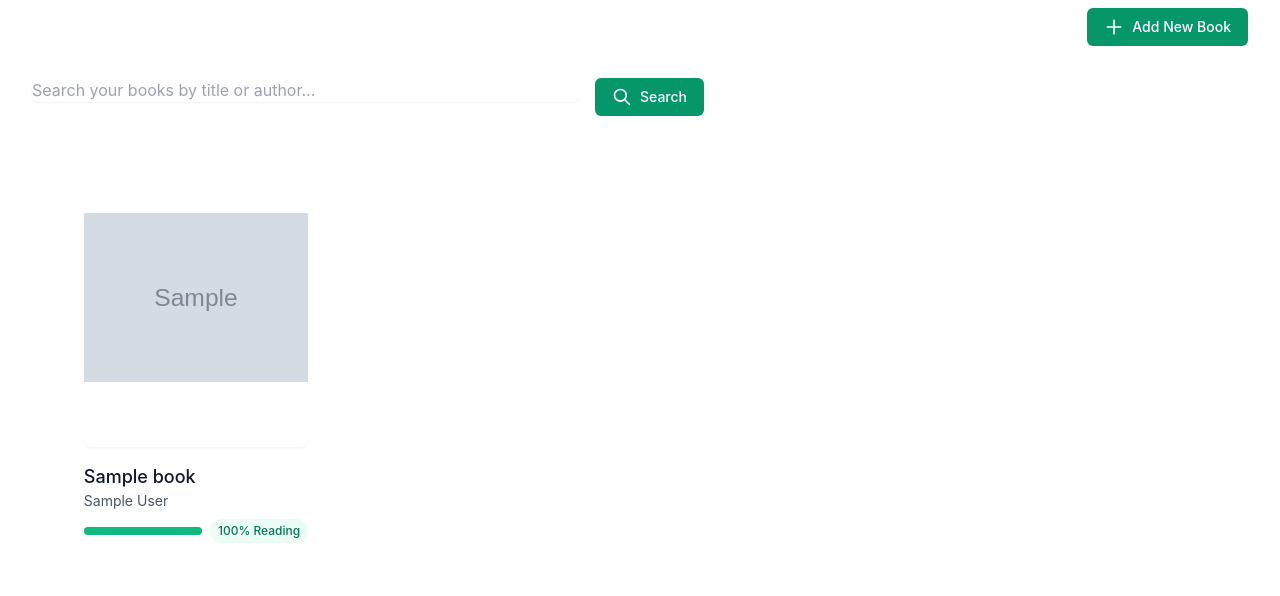
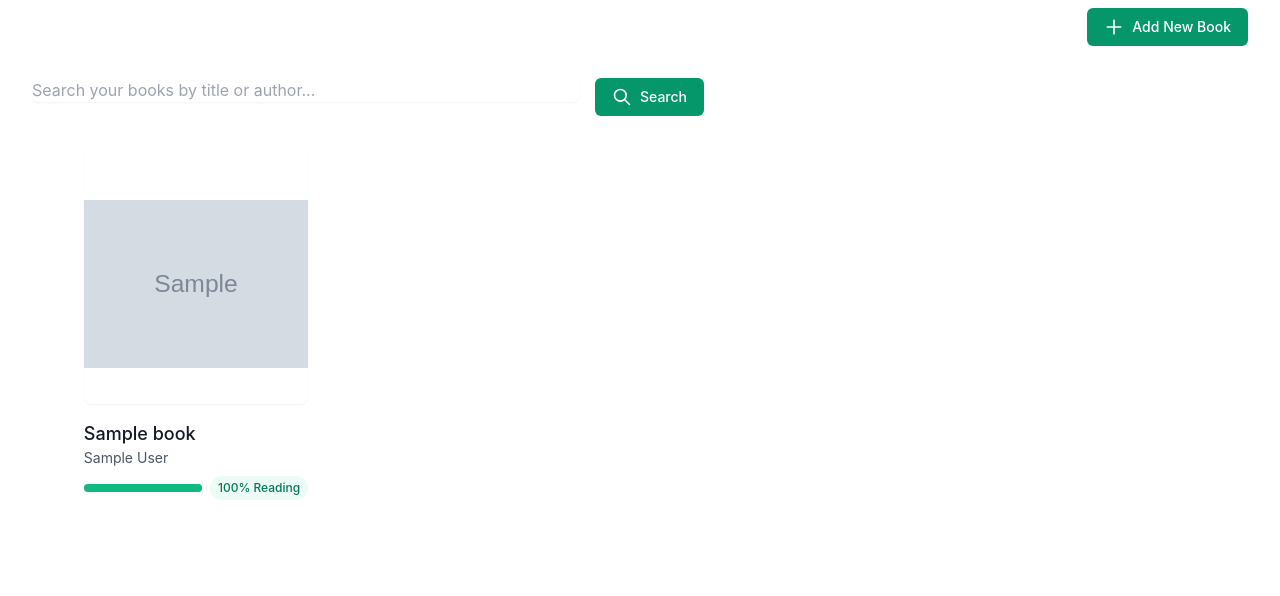
Before and after one commit to DanaG314/shelfspace, a Django app: page /bookshelf/ in a window 1280 px wide. Shown: the part 269-865 px from the top of the page. Run offline with Django 5.2, Linux system fonts and the light colour scheme; a user stored in the database is signed in; tables that the repository leaves empty hold one stand-in row (values such as "Sample post"); grey boxes marked "Sample" are stand-in pictures; some libraries are stand-ins or nearby versions.

Commit message:
book covers quality

```diff
--- a/main_app/templates/books/bookshelf.html
+++ b/main_app/templates/books/bookshelf.html
@@ -77,11 +77,11 @@ ShelfSpace{%endblock%} {% block content %}
             <img
               src="{{ book.cover_url }}"
               alt="{{ book.title }}"
-              class="w-[85%] mx-auto aspect-[3/4] object-contain rounded-lg shadow-sm group-hover:shadow-md transition-shadow duration-200"
+              class="w-[85%] h-64 mx-auto object-contain rounded-lg shadow-sm group-hover:shadow-md transition-shadow duration-200 pt-4"
             />
             {% else %}
             <div
-              class="w-[85%] mx-auto aspect-[3/4] bg-gray-100 rounded-lg flex items-center justify-center"
+              class="w-[85%] h-64 mx-auto bg-gray-100 rounded-lg flex items-center justify-center"
             >
               <span class="text-gray-400">No cover</span>
             </div>
```
